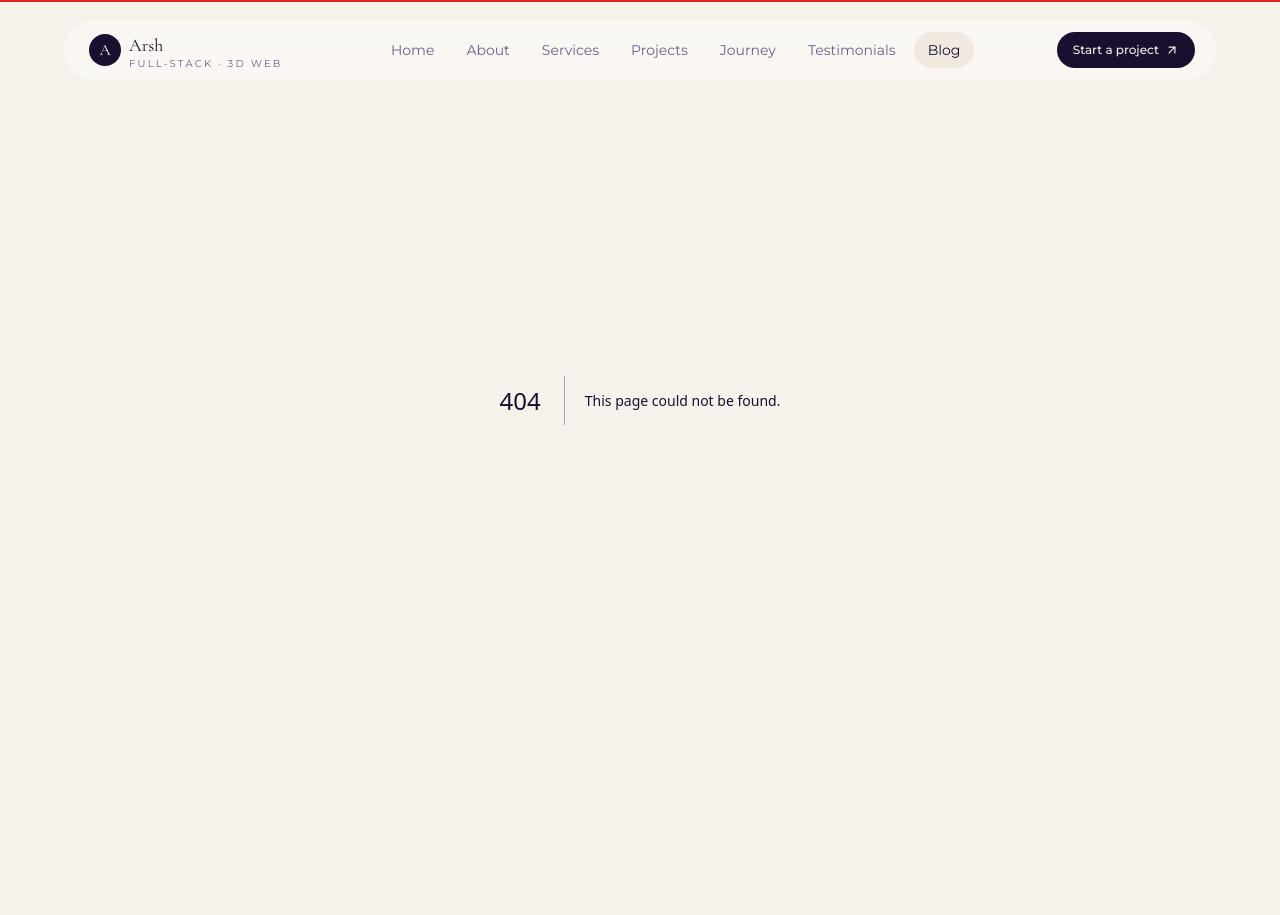
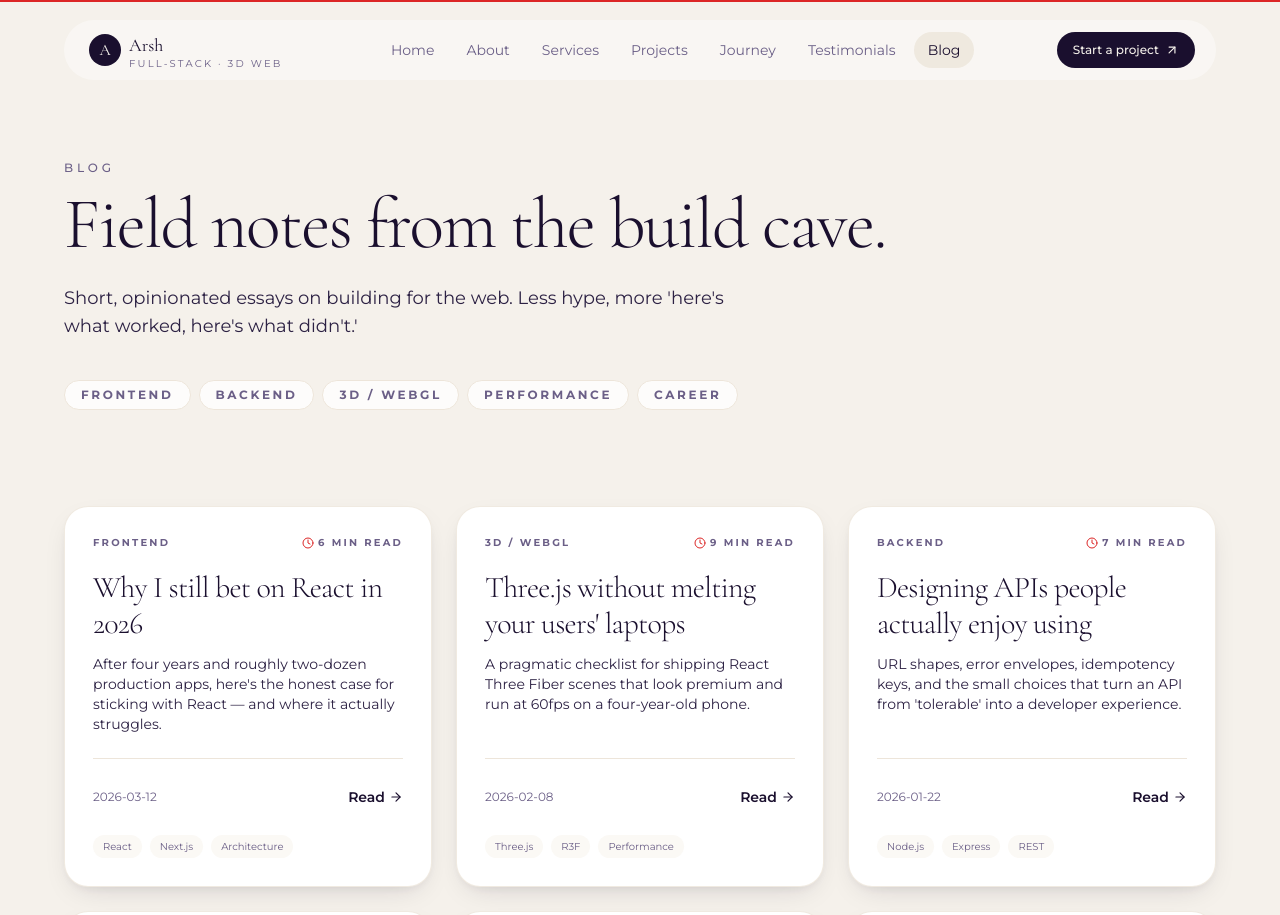
Before and after one commit to ArshPunisher/Portfolio-Arsh, a Next.js app: page /blog in a window 1280 px wide. Before the commit this address had no page. Shown: the top 915 px of the page. Built offline with nearby package versions, Linux system fonts and the light colour scheme.

Commit message:
feat: add projects, journey, and blog pages

```diff
--- /dev/null
+++ b/src/app/blog/page.jsx
@@ -0,0 +1,76 @@
+import Link from "next/link";
+import { Clock, ArrowRight } from "lucide-react";
+import BookingCTA from "@/components/sections/BookingCTA";
+import { blog } from "@/lib/data";
+import { buildMetadata } from "@/lib/seo";
+
+export const metadata = buildMetadata("blog");
+
+export default function BlogPage() {
+  return (
+    <>
+      <section className="relative pt-24 sm:pt-32 md:pt-40">
+        <div className="container-luxe">
+          <p className="h-eyebrow">{blog.eyebrow}</p>
+          <h1 className="h-display mt-3 max-w-4xl text-[2.4rem] text-ink sm:text-5xl md:text-6xl xl:text-7xl">
+            {blog.title}
+          </h1>
+          <p className="mt-6 max-w-2xl text-ink-soft md:text-lg">{blog.subtitle}</p>
+
+          <div className="mt-10 flex flex-wrap gap-2">
+            {blog.categories.map((c) => (
+              <span
+                key={c}
+                className="rounded-full border border-cream-200 bg-white/80 px-4 py-1.5 text-xs font-bold uppercase tracking-[0.22em] text-ink-muted"
+              >
+                {c}
+              </span>
+            ))}
+          </div>
+        </div>
+      </section>
+
+      <section className="relative py-12 sm:py-16 md:py-24">
+        <div className="container-luxe grid grid-cols-1 gap-6 md:grid-cols-2 lg:grid-cols-3">
+          {blog.posts.map((p) => (
+            <a
+              key={p.slug}
+              href={p.url}
+              target={p.url.startsWith("http") ? "_blank" : undefined}
+              rel="noreferrer"
+              data-cursor="hover"
+              className="luxe-card group flex flex-col p-5 sm:p-7 transition-shadow duration-500 hover:shadow-soft-lg"
+            >
+              <div className="flex items-center justify-between text-[10px] font-bold uppercase tracking-[0.22em] text-ink-muted">
+                <span>{p.category}</span>
+                <span className="flex items-center gap-1">
+                  <Clock className="h-3 w-3 accent-text" /> {p.readTime}
+                </span>
+              </div>
+              <h3 className="h-display mt-5 text-2xl text-ink md:text-3xl">{p.title}</h3>
+              <p className="mt-3 flex-1 text-sm text-ink-soft">{p.excerpt}</p>
+              <div className="mt-6 flex items-center justify-between border-t border-cream-200 pt-4">
+                <span className="text-xs text-ink-muted">{p.date}</span>
+                <span className="inline-flex min-h-[44px] items-center gap-1 text-sm font-semibold text-ink group-hover:accent-text">
+                  Read <ArrowRight className="h-3.5 w-3.5 transition-transform duration-300 group-hover:translate-x-0.5" />
+                </span>
+              </div>
+              <div className="mt-4 flex flex-wrap gap-2">
+                {p.tags.map((t) => (
+                  <span
+                    key={t}
+                    className="rounded-full bg-cream-50 px-2.5 py-1 text-[10px] text-ink-muted"
+                  >
+                    {t}
+                  </span>
+                ))}
+              </div>
+            </a>
+          ))}
+        </div>
+      </section>
+
+      <BookingCTA />
+    </>
+  );
+}
--- /dev/null
+++ b/src/app/journey/page.jsx
@@ -0,0 +1,90 @@
+import ExperienceTimeline from "@/components/sections/ExperienceTimeline";
+import BookingCTA from "@/components/sections/BookingCTA";
+import StatsBand from "@/components/sections/StatsBand";
+import SectionHeading from "@/components/ui/SectionHeading";
+import { journey, achievements } from "@/lib/data";
+import { buildMetadata } from "@/lib/seo";
+
+export const metadata = buildMetadata("journey");
+
+export default function JourneyPage() {
+  return (
+    <>
+      <section className="relative pt-24 sm:pt-32 md:pt-40">
+        <div className="container-luxe">
+          <p className="h-eyebrow">{journey.eyebrow}</p>
+          <h1 className="h-display mt-3 max-w-4xl text-[2.4rem] text-ink sm:text-5xl md:text-6xl xl:text-7xl">
+            {journey.title}
+          </h1>
+          <p className="mt-6 max-w-2xl text-ink-soft md:text-lg">{journey.subtitle}</p>
+        </div>
+      </section>
+
+      <section className="relative py-16 sm:py-24 md:py-32">
+        <div className="container-luxe">
+          <SectionHeading
+            eyebrow="Milestones"
+            title="The receipts."
+            subtitle="A walkthrough of the years that turned 'curious kid' into 'engineer who ships'."
+          />
+          <div className="mt-14 grid grid-cols-1 gap-6 md:grid-cols-2 lg:grid-cols-3">
+            {journey.milestones.map((m, i) => (
+              <div
+                key={m.year}
+                data-cursor="hover"
+                className="luxe-card relative p-5 sm:p-7 transition-shadow duration-500 hover:shadow-soft-lg"
+              >
+                <span className="font-display font-semibold text-5xl accent-text">{m.year}</span>
+                <h3 className="mt-2 font-display font-semibold text-2xl text-ink">{m.title}</h3>
+                <p className="mt-2 text-sm text-ink-soft">{m.body}</p>
+                <span className="absolute right-6 top-6 rounded-full bg-cream-200/70 px-3 py-1 text-[10px] font-bold uppercase tracking-[0.2em] text-ink-muted">
+                  {String(i + 1).padStart(2, "0")}
+                </span>
+              </div>
+            ))}
+          </div>
+        </div>
+      </section>
+
+      <ExperienceTimeline />
+
+      <section className="relative py-16 sm:py-24 md:py-32">
+        <div className="container-luxe">
+          <SectionHeading
+            eyebrow={achievements.eyebrow}
+            title={achievements.title}
+            subtitle={achievements.subtitle}
+          />
+          <div className="mt-14 grid grid-cols-1 gap-6 md:grid-cols-2 lg:grid-cols-3">
+            {achievements.items.map((a) => (
+              <div
+                key={a.id}
+                data-cursor="hover"
+                className="luxe-card p-5 sm:p-7 transition-shadow duration-500 hover:shadow-soft-lg"
+              >
+                <span className="rounded-full bg-cream-200/70 px-3 py-1 text-[10px] font-bold uppercase tracking-[0.2em] text-ink-muted">
+                  {a.category} · {a.year}
+                </span>
+                <h3 className="mt-4 font-display font-semibold text-2xl text-ink">{a.title}</h3>
+                <p className="mt-2 text-sm text-ink-soft">{a.summary}</p>
+                <div className="mt-5 flex flex-wrap gap-2">
+                  {a.tags.map((t) => (
+                    <span
+                      key={t}
+                      className="rounded-full border border-cream-200 bg-cream-50 px-3 py-1 text-[11px] text-ink-soft"
+                    >
+                      {t}
+                    </span>
+                  ))}
+                </div>
+              </div>
+            ))}
+          </div>
+        </div>
+      </section>
+
+      <StatsBand />
+      <BookingCTA />
+    </>
+  );
+}
--- /dev/null
+++ b/src/app/projects/page.jsx
@@ -0,0 +1,27 @@
+import ProjectsExperience from "@/components/sections/ProjectsExperience";
+import ProjectsPreview from "@/components/sections/ProjectsPreview";
+import BookingCTA from "@/components/sections/BookingCTA";
+import { buildMetadata } from "@/lib/seo";
+
+export const metadata = buildMetadata("projects");
+
+export default function ProjectsPage() {
+  return (
+    <>
+      <ProjectsExperience />
+      <section className="relative py-10 sm:py-12 md:py-16">
+        <div className="container-luxe">
+          <p className="h-eyebrow">Prefer the flat list?</p>
+          <h2 className="h-display mt-3 max-w-3xl text-[2rem] text-ink sm:text-4xl md:text-5xl">
+            Same projects, classic gallery.
+          </h2>
+          <p className="mt-3 max-w-2xl text-ink-soft">
+            Not in the mood to scroll-orbit through 3D space? Here's the same body of work as a familiar grid you can scan in seconds.
+          </p>
+        </div>
+      </section>
+      <ProjectsPreview limit={6} />
+      <BookingCTA />
+    </>
+  );
+}
```
